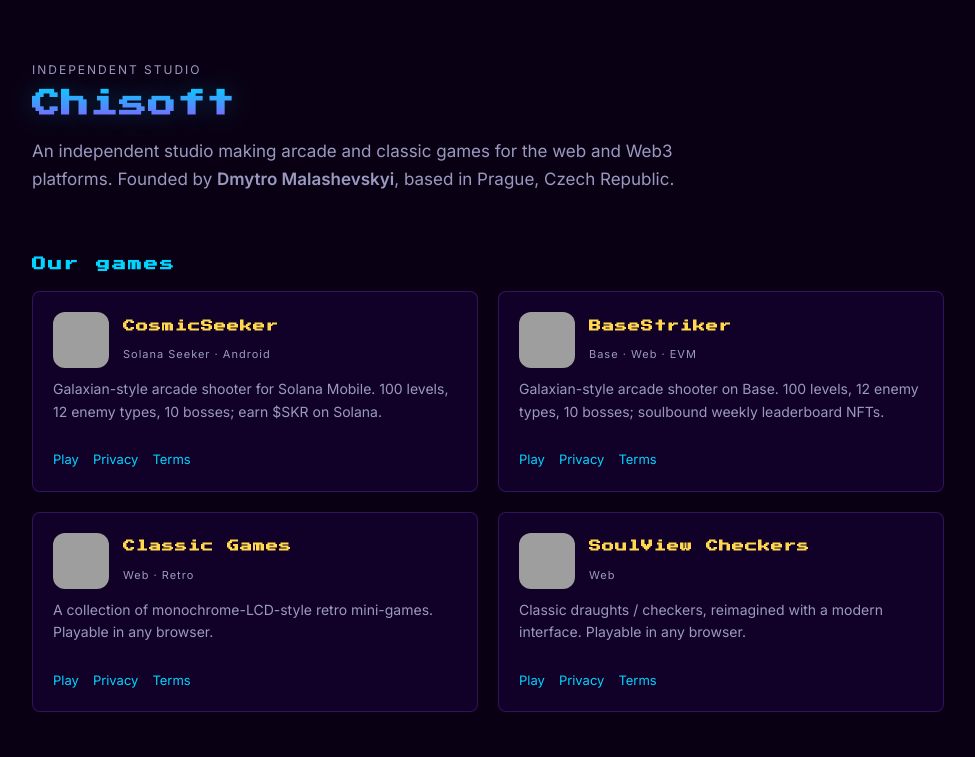
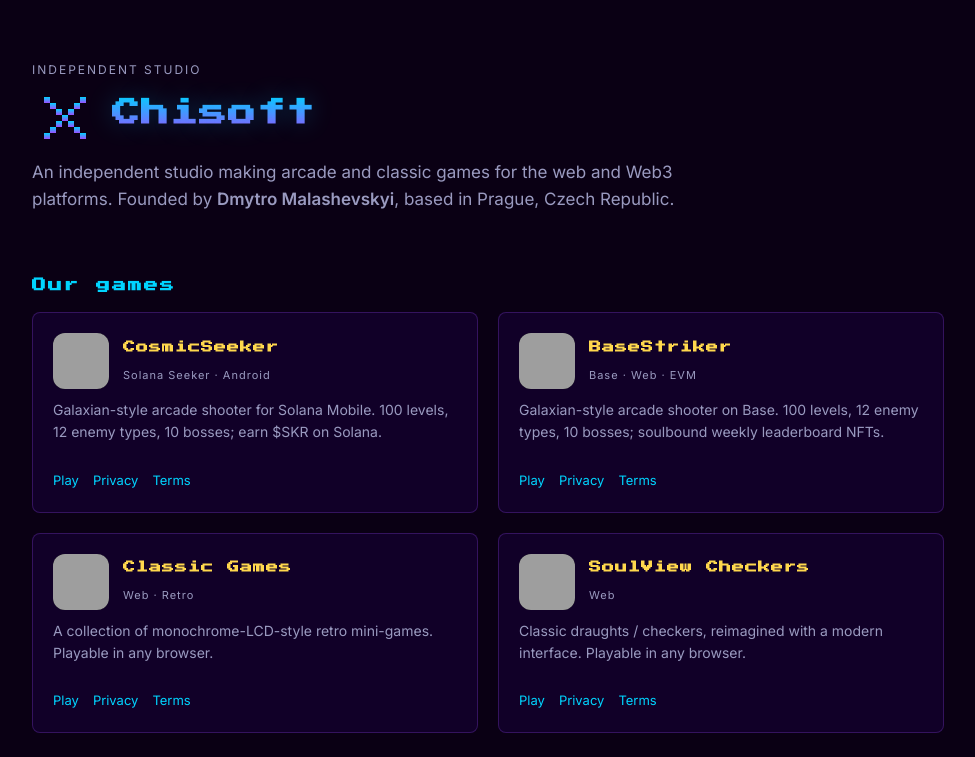
Before and after one commit to malashd1/Basestriker, a website: page landing-studio/index.html in a window 1280 px wide. Shown: the top 757 px of the page, without its empty margins (152-1127 px from the left). Drawn offline with Linux system fonts and the light colour scheme; grey boxes are pictures that could not be loaded.

Commit message:
Chisoft logo + favicons + og-image for chisoft.co
Pixel-art χ (Greek chi, the letter the brand is named after) rendered
as 6x6 blocks on a 64x64 grid with the cyan→purple HUD gradient. SVG
master + rasterized PNGs at 32 / 180 / 192 / 512 (favicon, apple-touch,
android, PWA) plus a 1200x630 og:image with the mark + "CHISOFT"
wordmark for social cards.

index.html: wire all rel="icon" / apple-touch-icon link tags,
twitter/og image meta, and embed the 64px logo next to the H1 in the
header so the brand is visible on the page itself, not just in the
browser tab.

```diff
--- a/landing-studio/index.html
+++ b/landing-studio/index.html
@@ -10,8 +10,19 @@
     <meta property="og:description" content="Makers of CosmicSeeker, BaseStriker, Classic Games and SoulView Checkers." />
     <meta property="og:type"        content="website" />
     <meta property="og:url"         content="https://chisoft.co/" />
+    <meta property="og:image"       content="https://chisoft.co/og-image.png" />
+    <meta property="og:image:width"  content="1200" />
+    <meta property="og:image:height" content="630" />
+    <meta name="twitter:card"  content="summary_large_image" />
+    <meta name="twitter:image" content="https://chisoft.co/og-image.png" />
 
     <link rel="canonical" href="https://chisoft.co/" />
+    <link rel="icon" type="image/svg+xml" href="/icon.svg" />
+    <link rel="icon" type="image/png" sizes="32x32" href="/icon-32.png" />
+    <link rel="icon" type="image/png" sizes="192x192" href="/icon-192.png" />
+    <link rel="icon" type="image/png" sizes="512x512" href="/icon-512.png" />
+    <link rel="apple-touch-icon" sizes="180x180" href="/icon-180.png" />
+    <meta name="theme-color" content="#0a0014" />
     <link rel="preconnect" href="https://fonts.googleapis.com">
     <link rel="preconnect" href="https://fonts.gstatic.com" crossorigin>
     <link href="https://fonts.googleapis.com/css2?family=Press+Start+2P&family=Inter:wght@400;500;600&display=swap" rel="stylesheet">
@@ -64,6 +75,9 @@
 
       header { display: flex; flex-direction: column; gap: 6px; }
       .tag { color: var(--fg-dim); font-size: 12px; letter-spacing: 2px; text-transform: uppercase; }
+      .brand-row { display: flex; align-items: center; gap: 16px; margin-bottom: 4px; }
+      .brand-row img { width: 64px; height: 64px; border-radius: 12px; image-rendering: pixelated; flex-shrink: 0; }
+      @media (max-width: 480px) { .brand-row img { width: 48px; height: 48px; } }
 
       .apps { display: grid; grid-template-columns: 1fr 1fr; gap: 20px; margin-top: 8px; }
       @media (max-width: 640px) { .apps { grid-template-columns: 1fr; } }
@@ -107,7 +121,10 @@
     <div class="container">
       <header>
         <div class="tag">Independent Studio</div>
-        <h1>Chisoft</h1>
+        <div class="brand-row">
+          <img src="/icon-192.png" alt="Chisoft logo" width="64" height="64" />
+          <h1>Chisoft</h1>
+        </div>
         <p class="lede">An independent studio making arcade and classic games for the web and Web3 platforms. Founded by <strong>Dmytro Malashevskyi</strong>, based in Prague, Czech Republic.</p>
       </header>
 
```
Also changed, not shown: landing-studio/icon-180.png (added), landing-studio/icon-192.png (added), landing-studio/icon-32.png (added), landing-studio/icon-512.png (added), landing-studio/icon.svg (added), landing-studio/og-image.png (added), landing-studio/og-image.svg (added).
